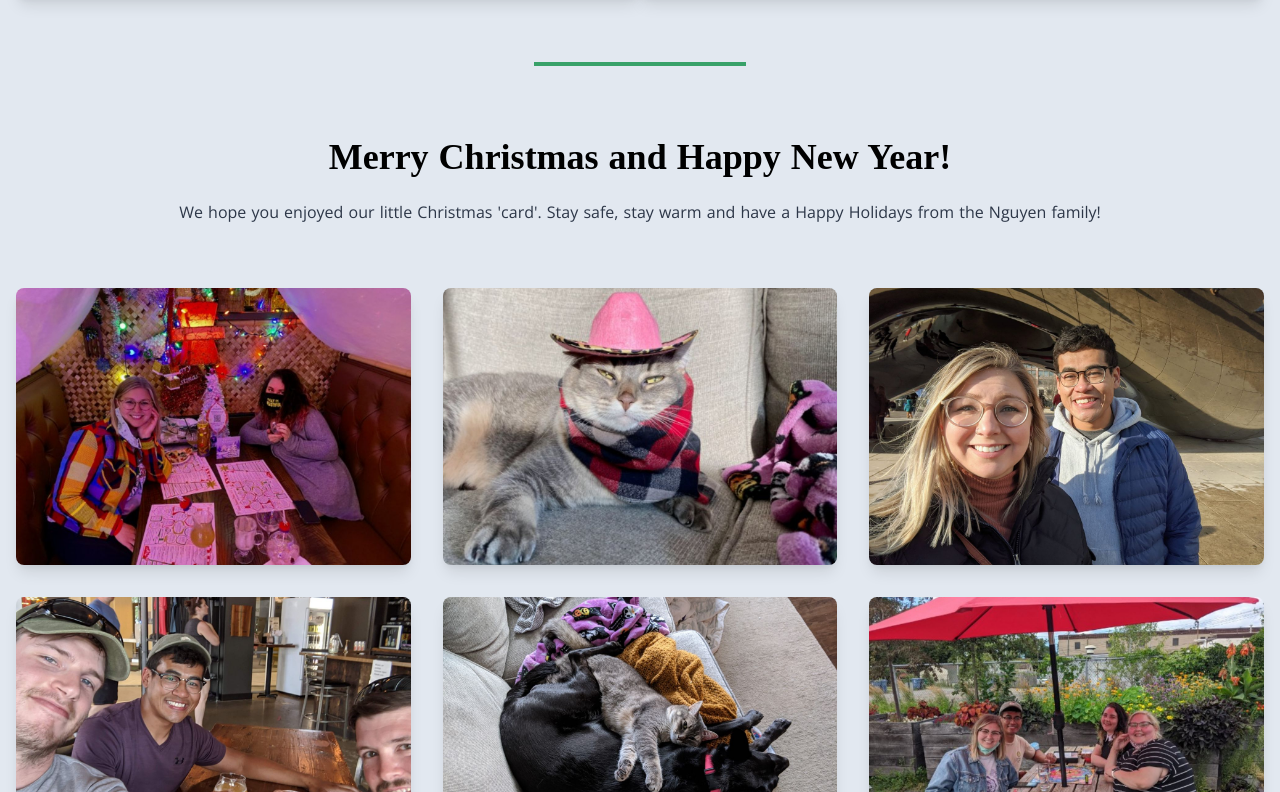
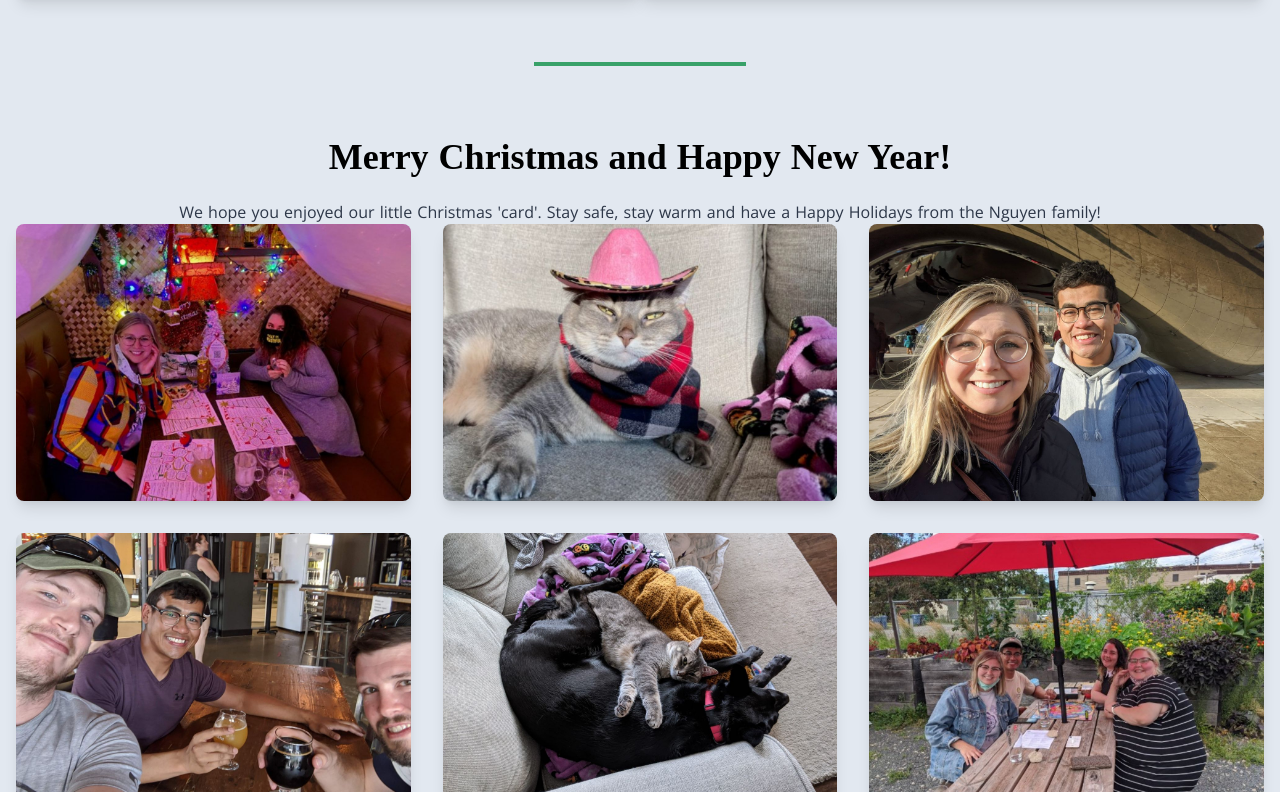
Before and after one commit to TonyFwin/christmas-card, a Nuxt app: page / in a window 1280 px wide. Shown: the part 3388-4180 px from the top of the page. Built offline with nearby package versions, Linux system fonts and the light colour scheme; a web font is replaced by a local one.

Commit message:
Add padding below gallery

```diff
--- a/components/Gallery.vue
+++ b/components/Gallery.vue
@@ -1,6 +1,6 @@
 <template>
-  <section class="padden-section">
-    <div class="container mx-auto text-center mt-auto mb-16">
+  <section class="padden-section pb-8">
+    <div class="container mx-auto text-center mt-auto">
       <h2 class="text-4xl font-semibold mt-8">
         Merry Christmas and Happy New Year!
       </h2>
```
